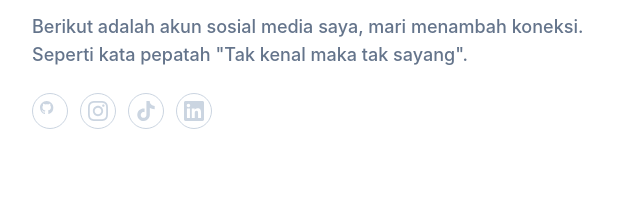
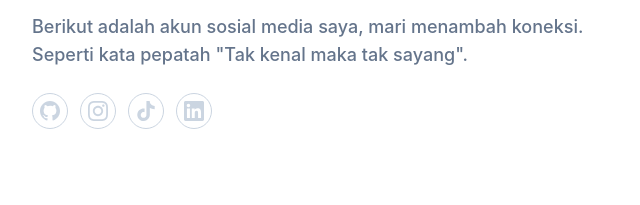
Before and after one commit to samkrinius/myportofolio, a website: page index.html in a window 1280 px wide. Shown: the part 1393-1598 px from the top of the page, 0-640 px from the left. Drawn offline with Linux system fonts and the light colour scheme.

Commit message:
Update index.html

```diff
--- a/index.html
+++ b/index.html
@@ -163,7 +163,7 @@
               <svg role="img" width="20" class="fill-current" viewBox="0 0 24 24" xmlns="http://www.w3.org/2000/svg">
                 <title>GitHub</title>
                 <path
-                  d="M8 0C3.58 0 0 3.58 0 8c0 3.54 2.29 6.53 5.47 7.59.4.07.55-.17.55-.38 0-.19-.01-.82-.01-1.49-2.01.37-2.53-.49-2.69-.94-.09-.23-.48-.94-.82-1.13-.28-.15-.68-.52-.01-.53.63-.01 1.08.58 1.23.82.72 1.21 1.87.87 2.33.66.07-.52.28-.87.51-1.07-1.78-.2-3.64-.89-3.64-3.95 0-.87.31-1.59.82-2.15-.08-.2-.36-1.02.08-2.12 0 0 .67-.21 2.2.82.64-.18 1.32-.27 2-.27.68 0 1.36.09 2 .27 1.53-1.04 2.2-.82 2.2-.82.44 1.1.16 1.92.08 2.12.51.56.82 1.27.82 2.15 0 3.07-1.87 3.75-3.65 3.95.29.25.54.73.54 1.48 0 1.07-.01 1.93-.01 2.2 0 .21.15.46.55.38A8.012 8.012 0 0 0 16 8c0-4.42-3.58-8-8-8z" />
+                  d="M12 0C5.374 0 0 5.373 0 12c0 5.302 3.438 9.8 8.207 11.387.599.111.793-.261.793-.577v-2.234c-3.338.726-4.033-1.416-4.033-1.416-.546-1.387-1.333-1.756-1.333-1.756-1.089-.745.083-.729.083-.729 1.205.084 1.839 1.237 1.839 1.237 1.07 1.834 2.807 1.304 3.492.997.107-.775.418-1.305.762-1.604-2.665-.305-5.467-1.334-5.467-5.931 0-1.311.469-2.381 1.236-3.221-.124-.303-.535-1.524.117-3.176 0 0 1.008-.322 3.301 1.23A11.509 11.509 0 0112 5.803c1.02.005 2.047.138 3.006.404 2.291-1.552 3.297-1.23 3.297-1.23.653 1.653.242 2.874.118 3.176.77.84 1.235 1.911 1.235 3.221 0 4.609-2.807 5.624-5.479 5.921.43.372.823 1.102.823 2.222v3.293c0 .319.192.694.801.576C20.566 21.797 24 17.3 24 12c0-6.627-5.373-12-12-12z" />
               </svg>
             </a>
 
```
